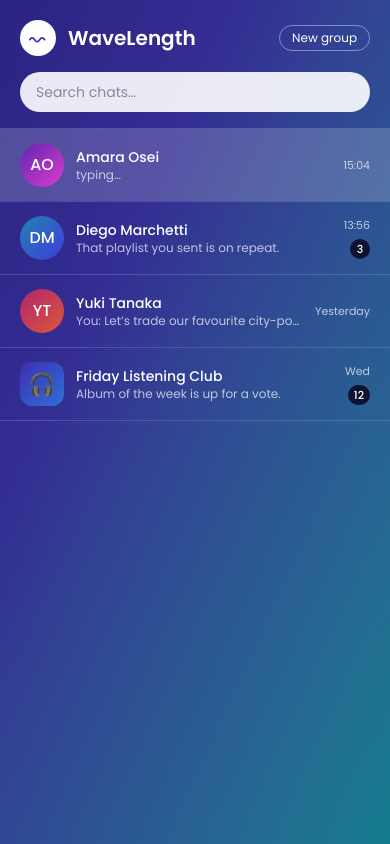
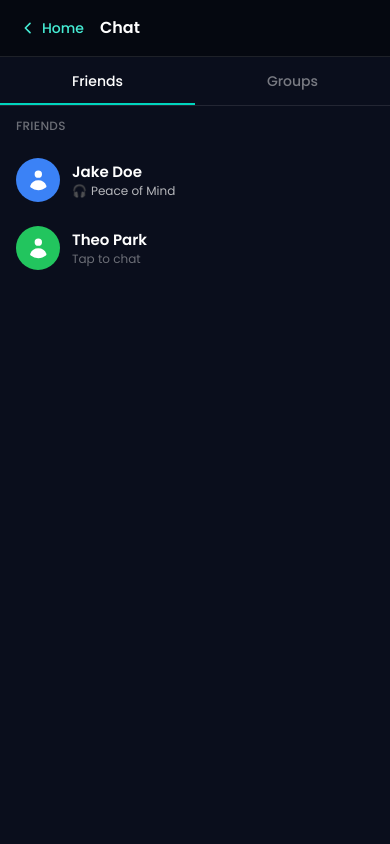
Before and after one commit to WaveLength-CMPG323/Wavelength, a React (Vite) app: page / in a window 390 px wide. Built offline with nearby package versions, Linux system fonts and the light colour scheme.

Commit message:
Chat UI Finished
Chat UI is finished and matches Home Page

```diff
--- a/src/App.tsx
+++ b/src/App.tsx
@@ -8,32 +8,32 @@ import type { Conversation } from './types';
 
 export default function App() {
   const [conversations, setConversations] = useState<Conversation[]>(SEED_CONVERSATIONS);
-  const [activeId, setActiveId] = useState(SEED_CONVERSATIONS[0].id);
-  const [query, setQuery] = useState('');
+  const [activeId, setActiveId] = useState<string | null>(null); // nothing open until the user taps a chat
   const [showThread, setShowThread] = useState(false); // mobile only: list vs. thread
   const [showModal, setShowModal] = useState(false);
 
-  const active = conversations.find((c) => c.id === activeId) ?? conversations[0];
+  const active = conversations.find((c) => c.id === activeId) ?? null;
   const update = (id: string, fn: (c: Conversation) => Conversation) =>
     setConversations((cs) => cs.map((c) => (c.id === id ? fn(c) : c)));
 
   const select = (id: string) => {
     setActiveId(id);
     setShowThread(true);
-    update(id, (c) => ({ ...c, unread: 0 }));
   };
 
   // TODO: replace with your API / WebSocket call. This is the single seam for sending text.
-  const send = (text: string) =>
+  const send = (text: string) => {
+    if (!active) return;
     update(active.id, (c) => {
       const sentAt = Date.now();
       return { ...c, updatedAt: sentAt, messages: [...c.messages, { id: crypto.randomUUID(), from: 'me', text, sentAt }] };
     });
+  };
 
   const createGroup = (name: string, presetId: string) => {
     const id = crypto.randomUUID();
     setConversations((cs) => [
-      { id, name, isGroup: true, avatar: { kind: 'preset', presetId }, messages: [], unread: 0, updatedAt: Date.now() },
+      { id, name, isGroup: true, avatar: { kind: 'preset', presetId }, messages: [], updatedAt: Date.now() },
       ...cs,
     ]);
     setShowModal(false);
@@ -41,21 +41,43 @@ export default function App() {
   };
 
   return (
-    <main className="h-dvh bg-linear-to-br from-wl-indigo via-wl-violet via-30% to-wl-teal p-0 md:p-8">
-      <div className="mx-auto flex h-full max-w-6xl overflow-hidden border-white/35 bg-ink/35 shadow-[0_20px_45px_rgba(10,15,45,0.35)] backdrop-blur-md md:rounded-3xl md:border">
+    <div className="flex h-dvh flex-col bg-[#070b16]">
+      <header className="flex shrink-0 items-center gap-4 border-b border-white/10 bg-[#050810] px-5 py-4">
+        <button
+          // TODO: wire this to your router / home route — this project has no home page of its own
+          onClick={() => console.log('Navigate to Home')}
+          className="flex items-center gap-1.5 text-sm font-medium text-teal-300 hover:text-teal-200 focus-visible:outline-2 focus-visible:outline-teal-300"
+        >
+          <svg viewBox="0 0 24 24" className="size-4" fill="none" stroke="currentColor" strokeWidth="2.4" strokeLinecap="round" strokeLinejoin="round">
+            <path d="M15 5l-7 7 7 7" />
+          </svg>
+          Home
+        </button>
+        <h1 className="text-base font-semibold text-white">Chat</h1>
+      </header>
+
+      <div className="flex min-h-0 flex-1">
         <Sidebar
           className={`${showThread ? 'hidden' : 'flex'} w-full md:flex`}
-          conversations={conversations} activeId={active.id} query={query}
-          onQuery={setQuery} onSelect={select} onNewGroup={() => setShowModal(true)}
+          conversations={conversations}
+          activeId={activeId}
+          onSelect={select}
+          onNewGroup={() => setShowModal(true)}
         />
-        <Thread
-          className={`${showThread ? 'flex' : 'hidden'} md:flex`}
-          conversation={active} onSend={send} onBack={() => setShowThread(false)}
-        />
+        <div className={`${showThread ? 'flex' : 'hidden'} min-w-0 flex-1 md:flex`}>
+          {active ? (
+            <Thread conversation={active} onSend={send} onBack={() => setShowThread(false)} className="flex" />
+          ) : (
+            <div className="hidden flex-1 items-center justify-center text-sm text-white/40 md:flex">
+              Pick a conversation to get started
+            </div>
+          )}
+        </div>
       </div>
+
       <AnimatePresence>
         {showModal && <NewGroupModal onCreate={createGroup} onClose={() => setShowModal(false)} />}
       </AnimatePresence>
-    </main>
+    </div>
   );
 }
--- a/src/components/Avatar.tsx
+++ b/src/components/Avatar.tsx
@@ -2,13 +2,27 @@ import { PRESET_ICONS } from '../data';
 import type { AvatarSpec } from '../types';
 
 interface Props { name: string; avatar: AvatarSpec; size?: number }
+
+/** Generic person silhouette — used for every friend avatar, on a solid colour disc. */
+function PersonGlyph({ className }: { className: string }) {
+  return (
+    <svg viewBox="0 0 20 20" fill="#fff" className={className}>
+      <path
+        fillRule="evenodd"
+        clipRule="evenodd"
+        d="M10 8a3 3 0 100-6 3 3 0 000 6zM3.465 14.493a1.23 1.23 0 00.41 1.412A9.957 9.957 0 0010 18c2.31 0 4.438-.784 6.131-2.1.43-.333.604-.903.408-1.41a7.002 7.002 0 00-13.074.003z"
+      />
+    </svg>
+  );
+}
 
 export function Avatar({ name, avatar, size = 44 }: Props) {
   if (avatar.kind === 'preset') {
     const p = PRESET_ICONS.find((i) => i.id === avatar.presetId) ?? PRESET_ICONS[0];
     return (
       <div
-        aria-hidden
+        role="img"
+        aria-label={name}
         className="grid shrink-0 place-items-center rounded-xl"
         style={{ width: size, height: size, fontSize: size * 0.5, background: `linear-gradient(135deg, ${p.from}, ${p.to})` }}
       >
@@ -16,17 +30,14 @@ export function Avatar({ name, avatar, size = 44 }: Props) {
       </div>
     );
   }
-  const initials = name.split(' ').map((w) => w[0]).slice(0, 2).join('').toUpperCase();
   return (
     <div
-      aria-hidden
-      className="grid shrink-0 place-items-center rounded-full font-medium text-white"
-      style={{
-        width: size, height: size, fontSize: size * 0.36,
-        background: `linear-gradient(135deg, hsl(${avatar.hue} 65% 42%), hsl(${avatar.hue + 40} 70% 55%))`,
-      }}
+      role="img"
+      aria-label={name}
+      className="grid shrink-0 place-items-center rounded-full"
+      style={{ width: size, height: size, background: avatar.color }}
     >
-      {initials}
+      <PersonGlyph className="h-[56%] w-[56%]" />
     </div>
   );
 }
--- a/src/components/NewGroupModal.tsx
+++ b/src/components/NewGroupModal.tsx
@@ -20,29 +20,58 @@ export function NewGroupModal({ onCreate, onClose }: Props) {
   };
 
   return (
-    <motion.div className="fixed inset-0 z-50 grid place-items-center bg-ink/60 p-4 backdrop-blur-sm"
-      initial={{ opacity: 0 }} animate={{ opacity: 1 }} exit={{ opacity: 0 }} onClick={onClose}>
-      <motion.form role="dialog" aria-modal="true" aria-label="New group" onSubmit={submit} onClick={(e) => e.stopPropagation()}
-        initial={{ opacity: 0, y: 16, scale: 0.96 }} animate={{ opacity: 1, y: 0, scale: 1 }} exit={{ opacity: 0, y: 8, scale: 0.98 }}
+    <motion.div
+      className="fixed inset-0 z-50 grid place-items-center bg-black/70 p-4 backdrop-blur-sm"
+      initial={{ opacity: 0 }}
+      animate={{ opacity: 1 }}
+      exit={{ opacity: 0 }}
+      onClick={onClose}
+    >
+      <motion.form
+        role="dialog"
+        aria-modal="true"
+        aria-label="New group"
+        onSubmit={submit}
+        onClick={(e) => e.stopPropagation()}
+        initial={{ opacity: 0, y: 16, scale: 0.96 }}
+        animate={{ opacity: 1, y: 0, scale: 1 }}
+        exit={{ opacity: 0, y: 8, scale: 0.98 }}
         transition={{ type: 'spring', stiffness: 380, damping: 30 }}
-        className="w-full max-w-sm rounded-3xl border border-white/35 bg-wl-indigo/85 p-6 text-white shadow-2xl backdrop-blur-xl">
+        className="w-full max-w-sm rounded-2xl border border-white/15 bg-[#0d1424] p-6 text-white shadow-2xl"
+      >
         <h2 className="text-xl font-semibold">New group</h2>
-        <label className="mt-5 block text-sm text-white/80" htmlFor="group-name">Group name</label>
-        <input id="group-name" autoFocus value={name} onChange={(e) => setName(e.target.value)} maxLength={30}
+        <label className="mt-5 block text-sm text-white/60" htmlFor="group-name">Group name</label>
+        <input
+          id="group-name"
+          autoFocus
+          value={name}
+          onChange={(e) => setName(e.target.value)}
+          maxLength={30}
           placeholder="e.g. Sunday Vinyl Club"
-          className="mt-1.5 w-full rounded-full bg-white px-4 py-2.5 text-sm text-ink placeholder:text-ink/45 focus-visible:outline-2 focus-visible:outline-offset-2 focus-visible:outline-white" />
+          className="mt-1.5 w-full rounded-full bg-white/10 px-4 py-2.5 text-sm text-white placeholder:text-white/40 focus-visible:outline-2 focus-visible:outline-offset-2 focus-visible:outline-teal-300"
+        />
 
-        <p id="icon-label" className="mt-5 text-sm text-white/80">Group icon</p>
+        <p id="icon-label" className="mt-5 text-sm text-white/60">Group icon</p>
         <div role="radiogroup" aria-labelledby="icon-label" className="mt-2 grid grid-cols-4 gap-2.5">
           {PRESET_ICONS.map((p) => {
             const selected = p.id === presetId;
             return (
-              <button key={p.id} type="button" role="radio" aria-checked={selected} aria-label={p.label} onClick={() => setPresetId(p.id)}
-                className="relative grid aspect-square place-items-center rounded-xl text-2xl focus-visible:outline-2 focus-visible:outline-offset-2 focus-visible:outline-white"
-                style={{ background: `linear-gradient(135deg, ${p.from}, ${p.to})` }}>
+              <button
+                key={p.id}
+                type="button"
+                role="radio"
+                aria-checked={selected}
+                aria-label={p.label}
+                onClick={() => setPresetId(p.id)}
+                className="relative grid aspect-square place-items-center rounded-xl text-2xl focus-visible:outline-2 focus-visible:outline-offset-2 focus-visible:outline-teal-300"
+                style={{ background: `linear-gradient(135deg, ${p.from}, ${p.to})` }}
+              >
                 {selected && (
-                  <motion.span layoutId="preset-ring" className="absolute -inset-1 rounded-[14px] border-2 border-white"
-                    transition={{ type: 'spring', stiffness: 500, damping: 34 }} />
+                  <motion.span
+                    layoutId="preset-ring"
+                    className="absolute -inset-1 rounded-[14px] border-2 border-teal-300"
+                    transition={{ type: 'spring', stiffness: 500, damping: 34 }}
+                  />
                 )}
                 {p.glyph}
               </button>
@@ -51,12 +80,18 @@ export function NewGroupModal({ onCreate, onClose }: Props) {
         </div>
 
         <div className="mt-6 flex justify-end gap-3">
-          <button type="button" onClick={onClose}
-            className="rounded-full border border-white/40 px-5 py-2.5 text-sm hover:bg-white/15 focus-visible:outline-2 focus-visible:outline-white">
+          <button
+            type="button"
+            onClick={onClose}
+            className="rounded-full border border-white/20 px-5 py-2.5 text-sm hover:bg-white/10 focus-visible:outline-2 focus-visible:outline-teal-300"
+          >
             Cancel
           </button>
-          <button type="submit" disabled={!name.trim()}
-            className="rounded-full bg-ink px-5 py-2.5 text-sm font-semibold disabled:opacity-50 focus-visible:outline-2 focus-visible:outline-offset-2 focus-visible:outline-white">
+          <button
+            type="submit"
+            disabled={!name.trim()}
+            className="rounded-full bg-teal-400 px-5 py-2.5 text-sm font-semibold text-[#04222a] disabled:opacity-40 focus-visible:outline-2 focus-visible:outline-offset-2 focus-visible:outline-teal-200"
+          >
             Create group
           </button>
         </div>
--- a/src/components/Sidebar.tsx
+++ b/src/components/Sidebar.tsx
@@ -1,87 +1,91 @@
+import { useState } from 'react';
 import { motion } from 'motion/react';
 import { Avatar } from './Avatar';
-import { formatStamp } from '../data';
 import type { Conversation } from '../types';
 
 interface Props {
   conversations: Conversation[];
-  activeId: string;
-  query: string;
-  onQuery: (q: string) => void;
+  activeId: string | null;
   onSelect: (id: string) => void;
   onNewGroup: () => void;
   className?: string;
 }
 
-export function Sidebar({ conversations, activeId, query, onQuery, onSelect, onNewGroup, className = '' }: Props) {
-  const q = query.trim().toLowerCase();
-  const shown = conversations.filter((c) => c.name.toLowerCase().includes(q)).sort((a, b) => b.updatedAt - a.updatedAt);
+type Tab = 'friends' | 'groups';
+
+export function Sidebar({ conversations, activeId, onSelect, onNewGroup, className = '' }: Props) {
+  const [tab, setTab] = useState<Tab>('friends');
+  const shown = conversations
+    .filter((c) => (tab === 'groups' ? c.isGroup : !c.isGroup))
+    .sort((a, b) => b.updatedAt - a.updatedAt);
 
   return (
-    <aside className={`flex-col border-white/25 md:w-[340px] md:shrink-0 md:border-r ${className}`}>
-      <div className="flex items-center justify-between px-5 pt-5">
-        <div className="flex items-center gap-3">
-          <div className="grid size-9 place-items-center rounded-full bg-white">
-            <svg viewBox="0 0 24 24" className="size-5" fill="none">
-              <path d="M2 14c2-3 4-3 6 0s4 3 6 0 4-3 6 0" stroke="#3d2fb0" strokeWidth="2" strokeLinecap="round" />
-            </svg>
-          </div>
-          <span className="text-xl font-semibold text-white">WaveLength</span>
-        </div>
+    <aside className={`flex-col bg-[#0a0e1c] md:w-[320px] md:shrink-0 md:border-r md:border-white/10 ${className}`}>
+      <nav className="flex border-b border-white/10 text-sm font-medium">
+        {(['friends', 'groups'] as const).map((t) => (
+          <button
+            key={t}
+            onClick={() => setTab(t)}
+            className={`relative flex-1 py-3.5 capitalize transition-colors focus-visible:outline-2 focus-visible:-outline-offset-2 focus-visible:outline-teal-300 ${
+              tab === t ? 'text-white' : 'text-white/45 hover:text-white/70'
+            }`}
+          >
+            {t}
+            {tab === t && (
+              <motion.span
+                layoutId="tab-underline"
+                className="absolute inset-x-0 bottom-0 h-0.5 bg-teal-400"
+                transition={{ type: 'spring', stiffness: 500, damping: 40 }}
+              />
+            )}
+          </button>
+        ))}
+      </nav>
+
+      <div className="flex items-center justify-between px-4 py-3">
+        <span className="text-xs font-medium uppercase tracking-wide text-white/40">
+          {tab === 'groups' ? 'Your groups' : 'Friends'}
+        </span>
+        {tab === 'groups' && (
           <button
             onClick={onNewGroup}
-          className="rounded-full border border-white/40 px-3 py-1 text-xs text-white transition hover:bg-white/15 focus-visible:outline-2 focus-visible:outline-white"
+            className="rounded-full border border-white/25 px-3 py-1 text-xs text-white/80 transition hover:bg-white/10 focus-visible:outline-2 focus-visible:outline-teal-300"
           >
             New group
           </button>
+        )}
       </div>
 
-      <div className="px-5 py-4">
-        <input
-          type="search"
-          value={query}
-          onChange={(e) => onQuery(e.target.value)}
-          placeholder="Search chats…"
-          aria-label="Search chats"
-          className="w-full rounded-full bg-white/90 px-4 py-2.5 text-sm text-ink placeholder:text-ink/45 focus-visible:outline-2 focus-visible:outline-white"
-        />
-      </div>
-
-      <ul className="min-h-0 flex-1 overflow-y-auto border-t border-white/20">
-        {shown.length === 0 && <li className="px-5 py-8 text-center text-sm text-white/70">No chats match “{query}”.</li>}
+      <ul className="min-h-0 flex-1 overflow-y-auto">
+        {shown.length === 0 && (
+          <li className="px-4 py-8 text-center text-sm text-white/40">
+            {tab === 'groups' ? 'No groups yet.' : 'No friends yet.'}
+          </li>
+        )}
         {shown.map((c) => {
-          const last = c.messages[c.messages.length - 1];
           const active = c.id === activeId;
+          const status = c.isGroup
+            ? c.messages[c.messages.length - 1]?.text ?? 'Tap to chat'
+            : c.listening ?? 'Tap to chat';
           return (
-            <motion.li layout="position" key={c.id} className="border-b border-white/15">
+            <li key={c.id}>
               <button
                 onClick={() => onSelect(c.id)}
                 aria-current={active}
-                className="relative flex w-full items-center gap-3 px-5 py-3.5 text-left focus-visible:outline-2 focus-visible:-outline-offset-2 focus-visible:outline-white"
+                className={`relative flex w-full items-center gap-3 px-4 py-3 text-left transition-colors focus-visible:outline-2 focus-visible:-outline-offset-2 focus-visible:outline-teal-300 ${
+                  active ? 'bg-white/[0.06]' : 'hover:bg-white/[0.03]'
+                }`}
               >
-                {active && (
-                  <motion.span layoutId="active-row" className="absolute inset-0 bg-white/18"
-                    transition={{ type: 'spring', stiffness: 420, damping: 36 }} />
-                )}
-                <span className="relative flex w-full items-center gap-3">
-                  <Avatar name={c.name} avatar={c.avatar} />
+                <Avatar name={c.name} avatar={c.avatar} size={44} />
                 <span className="min-w-0 flex-1">
-                    <span className="block truncate text-sm font-medium text-white">{c.name}</span>
-                    <span className="block truncate text-xs text-white/70">
-                      {c.typing ? 'typing…' : last ? `${last.from === 'me' ? 'You: ' : ''}${last.text}` : 'No messages yet'}
-                    </span>
-                  </span>
-                  <span className="flex shrink-0 flex-col items-end gap-1.5">
-                    <span className="text-[11px] text-white/70">{formatStamp(c.updatedAt)}</span>
-                    {c.unread > 0 && (
-                      <span className="grid min-w-5 place-items-center rounded-full bg-ink px-1.5 text-[11px] font-medium leading-5 text-white">
-                        {c.unread}
-                      </span>
-                    )}
+                  <span className="block truncate text-[15px] font-semibold text-white">{c.name}</span>
+                  <span className={`flex items-center gap-1 truncate text-xs ${!c.isGroup && c.listening ? 'text-white/70' : 'text-white/40'}`}>
+                    {!c.isGroup && c.listening && <span aria-hidden>🎧</span>}
+                    {status}
                   </span>
                 </span>
               </button>
-            </motion.li>
+            </li>
           );
         })}
       </ul>
--- a/src/data.ts
+++ b/src/data.ts
@@ -19,37 +19,25 @@ const min = 60_000, hr = 60 * min, day = 24 * hr;
 
 export const SEED_CONVERSATIONS: Conversation[] = [
   {
-    id: 'c1', name: 'Amara Osei', isGroup: false, avatar: { kind: 'initials', hue: 265 },
-    online: true, typing: true, unread: 0, updatedAt: now - 2 * min,
+    id: 'c1', name: 'Jake Doe', isGroup: false, avatar: { kind: 'person', color: '#3b82f6' },
+    online: true, listening: 'Peace of Mind', updatedAt: now - 5 * min,
     messages: [
-      { id: 'm1', from: 'them', text: 'Have you heard the new Khruangbin record yet?', sentAt: now - 9 * min },
-      { id: 'm2', from: 'me', text: 'Not yet, is it worth a full listen?', sentAt: now - 6 * min },
-      { id: 'm3', from: 'them', text: 'Start with track three. You’ll thank me.', sentAt: now - 2 * min },
+      { id: 'm1', from: 'them', text: 'This track is on repeat for me today.', sentAt: now - 40 * min },
+      { id: 'm2', from: 'me', text: 'Adding it to my queue right now.', sentAt: now - 35 * min },
     ],
   },
   {
-    id: 'c2', name: 'Diego Marchetti', isGroup: false, avatar: { kind: 'initials', hue: 200 },
-    unread: 3, updatedAt: now - 70 * min,
-    messages: [{ id: 'm1', from: 'them', text: 'That playlist you sent is on repeat.', sentAt: now - 70 * min }],
-  },
-  {
-    id: 'c3', name: 'Yuki Tanaka', isGroup: false, avatar: { kind: 'initials', hue: 330 },
-    unread: 0, updatedAt: now - day,
-    messages: [{ id: 'm1', from: 'me', text: 'Let’s trade our favourite city-pop finds.', sentAt: now - day }],
+    id: 'c2', name: 'Theo Park', isGroup: false, avatar: { kind: 'person', color: '#22c55e' },
+    online: false, updatedAt: now - 2 * hr, messages: [],
   },
   {
     id: 'g1', name: 'Friday Listening Club', isGroup: true, avatar: { kind: 'preset', presetId: 'headphones' },
-    unread: 12, updatedAt: now - 3 * day,
-    messages: [
-      { id: 'm1', from: 'them', author: 'Priya', text: 'Album of the week is up for a vote.', sentAt: now - 3 * day },
-    ],
+    updatedAt: now - 3 * day,
+    messages: [{ id: 'm1', from: 'them', author: 'Priya', text: 'Album of the week is up for a vote.', sentAt: now - 3 * day }],
+  },
+  {
+    id: 'g2', name: 'City Pop Crate Diggers', isGroup: true, avatar: { kind: 'preset', presetId: 'vinyl' },
+    updatedAt: now - 6 * hr,
+    messages: [{ id: 'm1', from: 'them', author: 'Mei', text: 'Found a mint copy of Plastic Love today.', sentAt: now - 6 * hr }],
   },
 ];
-
-export function formatStamp(ts: number): string {
-  const d = new Date(ts);
-  const startOfToday = new Date().setHours(0, 0, 0, 0);
-  if (ts >= startOfToday) return d.toLocaleTimeString([], { hour: '2-digit', minute: '2-digit', hour12: false });
-  if (ts >= startOfToday - day) return 'Yesterday';
-  return d.toLocaleDateString([], { weekday: 'short' });
-}
--- a/src/types.ts
+++ b/src/types.ts
@@ -1,6 +1,6 @@
 export type AvatarSpec =
-  | { kind: 'initials'; hue: number }      // direct chats: generated, no uploads
-  | { kind: 'preset'; presetId: string };  // groups: must be one of PRESET_ICONS
+  | { kind: 'person'; color: string }      // friends: generic silhouette, solid color — no uploads
+  | { kind: 'preset'; presetId: string };  // groups: must be one of PRESET_ICONS, no uploads
 
 export interface Message {
   id: string;
@@ -16,8 +16,8 @@ export interface Conversation {
   isGroup: boolean;
   avatar: AvatarSpec;
   messages: Message[];
-  unread: number;
+  online?: boolean;
+  listening?: string; // current track title — friends only, shown in place of "Tap to chat"
+  typing?: boolean;
   updatedAt: number;
-  online?: boolean;
-  typing?: boolean;
 }
```
Also changed, not shown: src/components/Thread.tsx (+49 -24 lines). Lines whose indentation alone changed are shown as unchanged.
